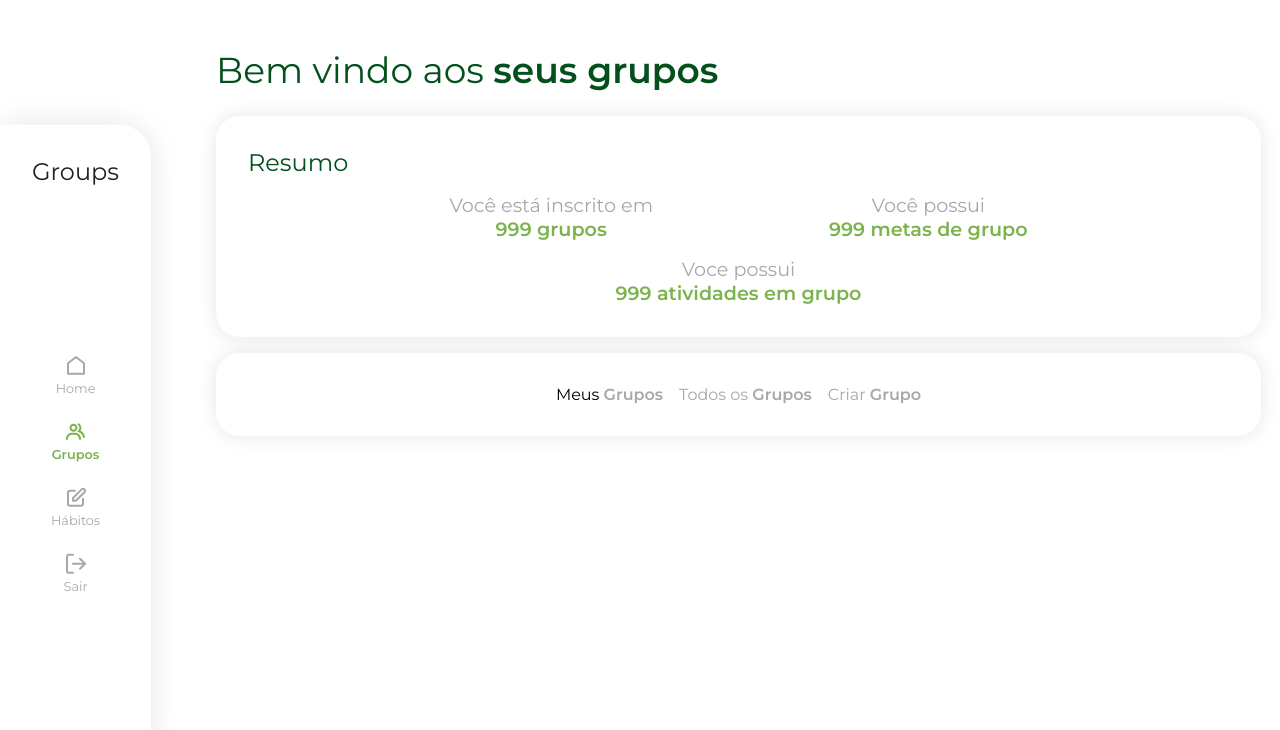
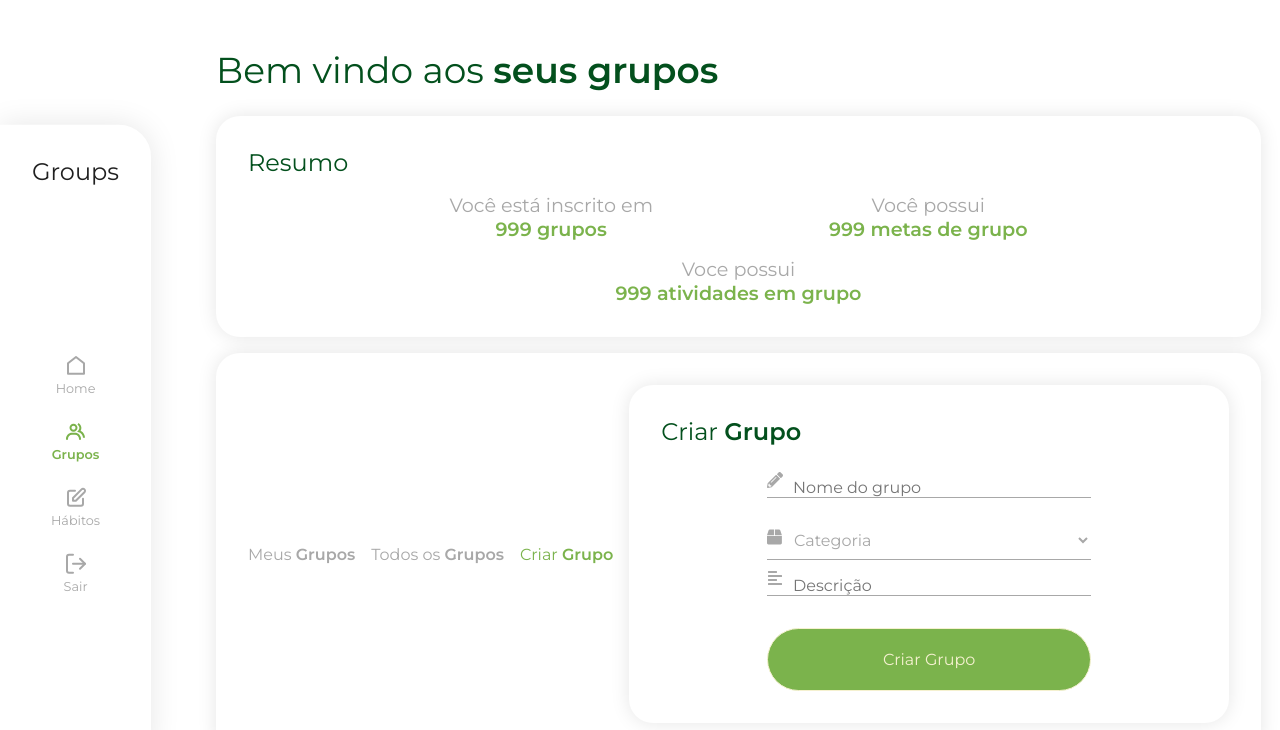
Before and after one commit to flp-ads/health-stay, a React (Create React App) app: page /grupos in a window 1280 px wide. Shown: the top 730 px of the page. Built offline with nearby package versions, Linux system fonts and the light colour scheme.

Commit message:
feat/ feature completed, read to review

```diff
--- a/src/components/Groups_Home/groups_home.style.js
+++ b/src/components/Groups_Home/groups_home.style.js
@@ -1,5 +1,5 @@
 import { motion } from "framer-motion";
-import styled from "styled-components";
+import styled, { css } from "styled-components";
 import { GlobalContainer } from "../../styles/global";
 
 export const Container = styled(motion.div)`
@@ -121,22 +121,18 @@ export const CardsList = styled.div`
     flex-wrap: wrap;
     align-items: center;
     justify-content: center;
-    button {
-      background: none;
-      border: none;
-      outline: none;
-    }
-    span {
-      font-weight: normal;
-      color: var(--medium-gray);
-      span {
-        font-weight: bold;
-      }
+  }
+`;
 
-      button:active {
-        color: var(--light-green);
-      }
-    }
+export const NavigationButton = styled.button`
+  background: none;
+  border: none;
+  outline: none;
+  color: ${(props) =>
+    props.isActive ? css`var(--light-green)` : css`var(--medium-gray)`};
+  font-weight: normal;
+  span {
+    font-weight: bold;
   }
 `;
 
--- a/src/components/Groups_Home/index.jsx
+++ b/src/components/Groups_Home/index.jsx
@@ -13,6 +13,7 @@ import {
   Username,
   CategoryContainer,
   SelectContainer,
+  NavigationButton,
 } from "./groups_home.style";
 import GlobalInput from "../Global_Input";
 import GlobalButton from "../Global_Button";
@@ -20,10 +21,14 @@ import * as yup from "yup";
 import { yupResolver } from "@hookform/resolvers/yup";
 import { useForm } from "react-hook-form";
 import { FaPencilAlt, FaBox, FaAlignLeft } from "react-icons/fa";
+import { useState } from "react";
 
 const GroupsHome = () => {
   const history = useHistory();
   const MAX_CARDS = 3;
+  const [isActiveMy, setIsActiveMy] = useState(false);
+  const [isActiveAll, setIsActiveAll] = useState(false);
+  const [isActiveCreate, setIsActiveCreate] = useState(true);
 
   const schema = yup.object().shape({
     name: yup.string().required("campo obrigatório"),
@@ -38,6 +43,24 @@ const GroupsHome = () => {
   } = useForm({
     resolver: yupResolver(schema),
   });
+
+  const handleNavigationMy = () => {
+    setIsActiveMy(true);
+    setIsActiveAll(false);
+    setIsActiveCreate(false);
+  };
+
+  const handleNavigationAll = () => {
+    setIsActiveMy(false);
+    setIsActiveAll(true);
+    setIsActiveCreate(false);
+  };
+
+  const handleNavigationCreate = () => {
+    setIsActiveMy(false);
+    setIsActiveAll(false);
+    setIsActiveCreate(true);
+  };
 
   const handleNavigation = (path) => history.push(path);
 
@@ -67,17 +90,103 @@ const GroupsHome = () => {
         <MyGroups>
           <CardsList>
             <span>
-              <button>
+              <NavigationButton
+                onClick={handleNavigationMy}
+                isActive={isActiveMy}
+              >
                 Meus <span>Grupos</span>
-              </button>
+              </NavigationButton>
             </span>
-            <span>
+            <NavigationButton
+              onClick={handleNavigationAll}
+              isActive={isActiveAll}
+            >
               Todos os <span>Grupos</span>
-            </span>
-            <span>
+            </NavigationButton>
+            <NavigationButton
+              onClick={handleNavigationCreate}
+              isActive={isActiveCreate}
+            >
               Criar <span>Grupo</span>
-            </span>
+            </NavigationButton>
           </CardsList>
+
+          {isActiveMy && (
+            <MyGroups>
+              <Header>
+                Meus <span>Grupos</span>
+              </Header>
+              <CardsList>
+                {groups.slice(0, MAX_CARDS).map((group) => (
+                  <GroupCard group={group} />
+                ))}
+              </CardsList>
+              {groups.length > MAX_CARDS && (
+                <All onClick={() => handleNavigation("grupos")}>
+                  Ver <span>todos</span>
+                </All>
+              )}
+            </MyGroups>
+          )}
+
+          {isActiveAll && (
+            <MyGroups>
+              <Header>
+                Todos os <span>Grupos</span>
+              </Header>
+              <CardsList>
+                {groups.slice(0, MAX_CARDS).map((group) => (
+                  <GroupCard group={group} isSubscribed />
+                ))}
+              </CardsList>
+              {groups.length > MAX_CARDS && (
+                <All onClick={() => handleNavigation("grupos")}>
+                  Ver <span>todos</span>
+                </All>
+              )}
+            </MyGroups>
+          )}
+
+          {isActiveCreate && (
+            <MyGroups>
+              <Header>
+                Criar <span>Grupo</span>
+              </Header>
+              <CardsList>
+                <CategoryContainer onSubmit={handleSubmit(onSubmit)}>
+                  <GlobalInput
+                    placeholder="Nome do grupo"
+                    register={register}
+                    icon={FaPencilAlt}
+                    name="name"
+                    error={errors.name?.message}
+                    type="text"
+                  />
+                  <SelectContainer>
+                    <FaBox />
+                    <select name="category">
+                      <option value="categoria" selected disabled>
+                        Categoria
+                      </option>
+                      <option value="valor1">Valor1</option>
+                      <option value="valor2">Valor2</option>
+                      <option value="valor3">Valor3</option>
+                    </select>
+                  </SelectContainer>
+
+                  <GlobalInput
+                    placeholder="Descrição"
+                    register={register}
+                    icon={FaAlignLeft}
+                    name="description"
+                    error={errors.description?.message}
+                    type="text area"
+                  />
+                  <GlobalButton type="submit">Criar Grupo</GlobalButton>
+                </CategoryContainer>
+              </CardsList>
+            </MyGroups>
+          )}
         </MyGroups>
         <MyGroupsMobile>
           <Header>
```
